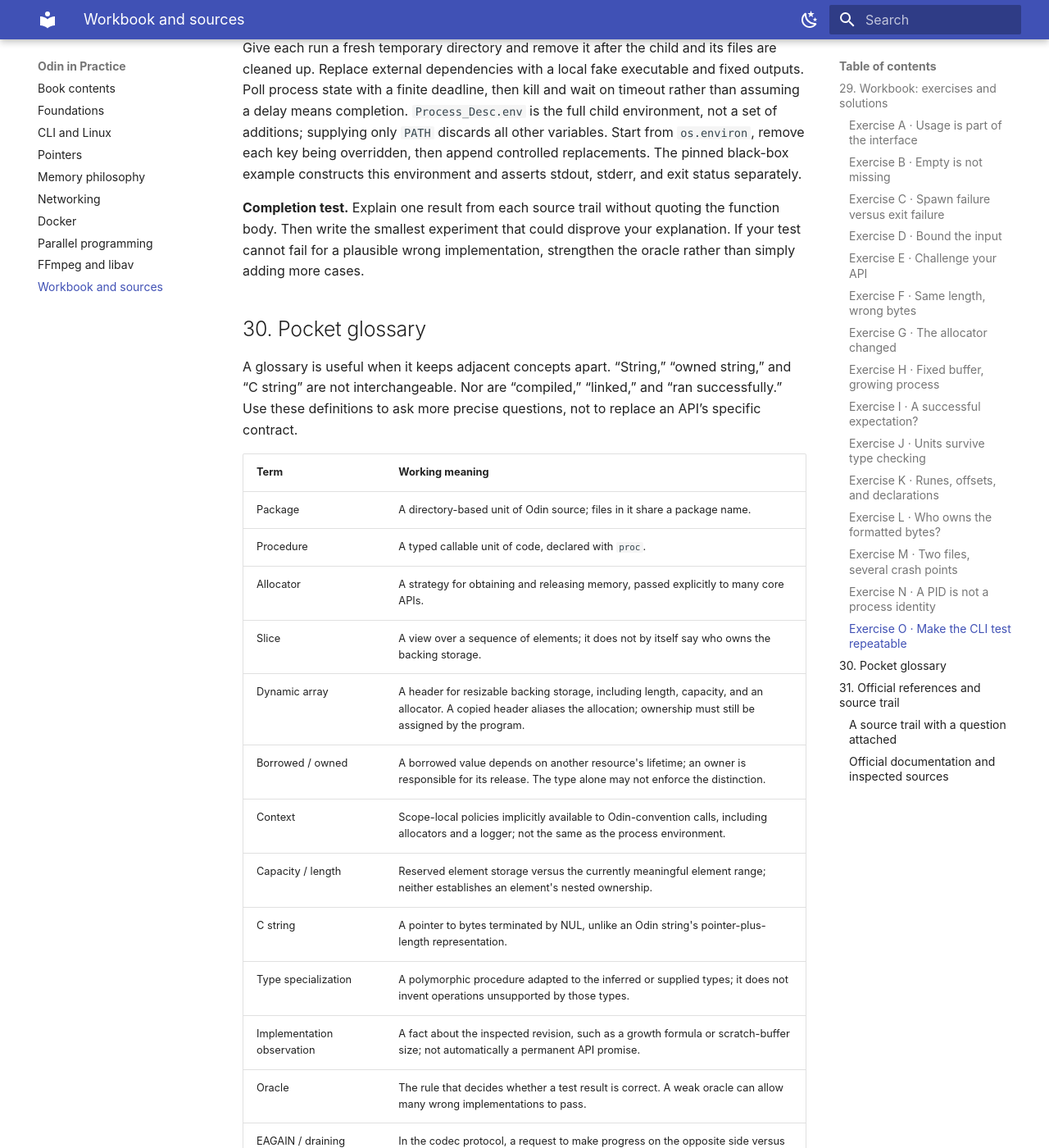
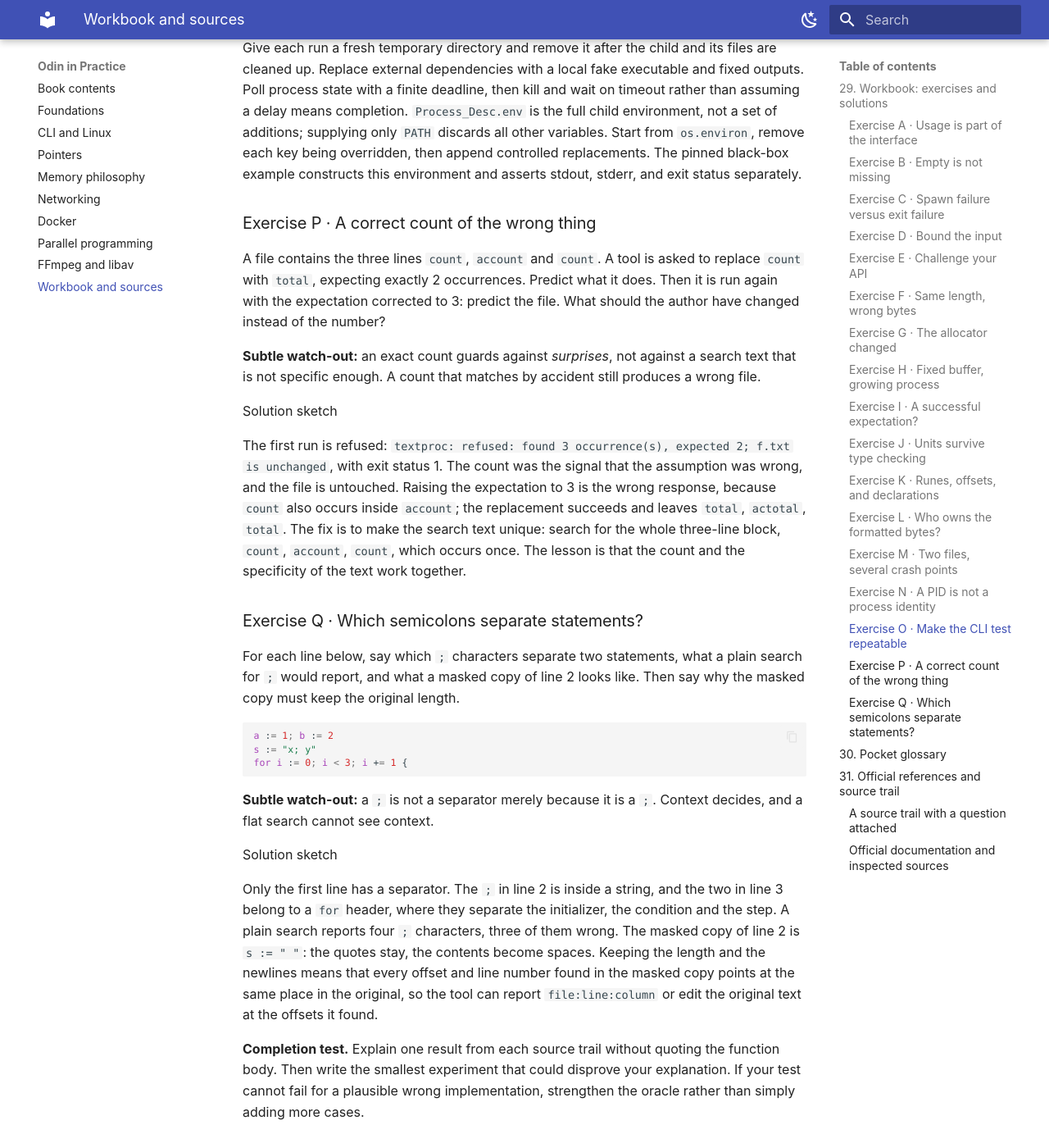
Before and after one commit to weima/odin-in-practice, an MkDocs documentation site: the page built from docs/chapters/workbook.md, in a window 1280 px wide and 1400 px high, scrolled down 6784 px. Shown: the whole window at 82% size. Built offline with MkDocs 1.6.1 and Material for MkDocs 9.7.7, drawn with Linux system fonts in a browser that asks for light colours; some of the changed text lies outside the part shown.

Commit message:
docs(workbook): add exercises and glossary for chapter 32
Exercises P and Q: a correct count of the wrong thing (a count that matches by accident, because the search text also occurs inside another word, still produces a wrong file) and which semicolons separate statements. The solutions quote real output from the textproc tool. Adds three glossary terms (exact-count replacement, masked copy, bounded streaming), two source-trail rows for core:bufio and core:text/regex, and their two source links, all checked against the bundled Odin source. Each exercise has a unique anchor.

````diff
--- a/docs/chapters/workbook.md
+++ b/docs/chapters/workbook.md
@@ -177,6 +177,36 @@ Solution sketch
 
 Give each run a fresh temporary directory and remove it after the child and its files are cleaned up. Replace external dependencies with a local fake executable and fixed outputs. Poll process state with a finite deadline, then kill and wait on timeout rather than assuming a delay means completion. `Process_Desc.env` is the full child environment, not a set of additions; supplying only `PATH` discards all other variables. Start from `os.environ`, remove each key being overridden, then append controlled replacements. The pinned black-box example constructs this environment and asserts stdout, stderr, and exit status separately.
 
+<a id="dogfood-exercise-p"></a>
+
+### Exercise P · A correct count of the wrong thing
+
+A file contains the three lines `count`, `account` and `count`. A tool is asked to replace `count` with `total`, expecting exactly 2 occurrences. Predict what it does. Then it is run again with the expectation corrected to 3: predict the file. What should the author have changed instead of the number?
+
+**Subtle watch-out:** an exact count guards against *surprises*, not against a search text that is not specific enough. A count that matches by accident still produces a wrong file.
+
+Solution sketch
+
+The first run is refused: `textproc: refused: found 3 occurrence(s), expected 2; f.txt is unchanged`, with exit status 1. The count was the signal that the assumption was wrong, and the file is untouched. Raising the expectation to 3 is the wrong response, because `count` also occurs inside `account`; the replacement succeeds and leaves `total`, `actotal`, `total`. The fix is to make the search text unique: search for the whole three-line block, `count`, `account`, `count`, which occurs once. The lesson is that the count and the specificity of the text work together.
+
+<a id="dogfood-exercise-q"></a>
+
+### Exercise Q · Which semicolons separate statements?
+
+For each line below, say which `;` characters separate two statements, what a plain search for `;` would report, and what a masked copy of line 2 looks like. Then say why the masked copy must keep the original length.
+
+```odin
+a := 1; b := 2
+s := "x; y"
+for i := 0; i < 3; i += 1 {
+```
+
+**Subtle watch-out:** a `;` is not a separator merely because it is a `;`. Context decides, and a flat search cannot see context.
+
+Solution sketch
+
+Only the first line has a separator. The `;` in line 2 is inside a string, and the two in line 3 belong to a `for` header, where they separate the initializer, the condition and the step. A plain search reports four `;` characters, three of them wrong. The masked copy of line 2 is `s := "    "`: the quotes stay, the contents become spaces. Keeping the length and the newlines means that every offset and line number found in the masked copy points at the same place in the original, so the tool can report `file:line:column` or edit the original text at the offsets it found.
+
 **Completion test.** Explain one result from each source trail without quoting the function body. Then write the smallest experiment that could disprove your explanation. If your test cannot fail for a plausible wrong implementation, strengthen the oracle rather than simply adding more cases.
 
 <a id="glossary"></a>
@@ -217,6 +247,9 @@ A glossary is useful when it keeps adjacent concepts apart. “String,” “own
 | Process group | A set of related processes that can receive a group signal together. Signaling a child PID alone does not signal its descendants. |
 | Black-box test | A test that invokes the built executable as a separate process and checks its externally visible behavior. It complements, rather than replaces, package tests. |
 | Fake executable | A controlled local program or script substituted for an external dependency during a test. It makes arguments, output, and failure status reproducible without depending on the real tool. |
+| Exact-count replacement | A text replacement that states how many occurrences it expects and refuses when the count differs. It guards against surprises, but the search text must also be specific enough. |
+| Masked copy | A copy of source text in which the contents of comments, strings and raw strings are blanked, keeping the length and the newlines, so a plain search sees only code and every offset still matches the original. |
+| Bounded streaming | Processing input through a fixed-size buffer so that memory depends on limits the program chose, such as line length and result count, and not on the size of the input. |
 | Demuxer / muxer | A demuxer separates container input into streams and packets; a muxer packages output streams and packets. |
 | Packet / frame | A packet carries compressed stream data; a frame carries decoded audio samples or video pixels. |
 | Time base | A rational unit that gives meaning to integer media timestamps. |
@@ -264,6 +297,8 @@ This is library and runtime source evidence, not a claim to have audited the ent
 | `core/sys/posix/unistd.odin` · `setsid`; `core/sys/posix/signal.odin` · `killpg` | How can Linux process-group cancellation reach descendants, and what does it affect? | 15 |
 | `core/os/temp_file.odin` · `make_directory_temp`; `core/os/env.odin` · `environ` | How can tests isolate paths and construct a controlled child environment? | 21 |
 | `core/testing/testing.odin` · `expect_value`, `expect` | Which arguments are source/expression metadata, and how do you provide a custom expectation message? | 21 |
+| `core/bufio/reader.odin` · `reader_init`, `reader_read_slice` | Whose memory is a returned line, and what happens when a line is longer than the buffer? | 32 |
+| `core/text/regex/regex.odin` · `create`, `match`, `destroy` | How is a pattern compiled once, what does a capture hold, and who frees it? | 32 |
 
 To reproduce a reading, run `odin root`, open the local path, find the symbol, and compare the relevant branch with the pinned link. Do not call runtime-private helpers from application code merely because this book uses them to explain behavior. The public operation remains the intended interface.
 
@@ -303,6 +338,8 @@ To reproduce a reading, run `odin root`, open the local path, find the symbol, a
 - [Linux process source](https://github.com/odin-lang/Odin/blob/84bc3fc2100b0f7880a3af37f71bccdcda41c6f9/core/os/process_linux.odin) — Linux process startup, wait, and signaling paths.
 - [POSIX session source](https://github.com/odin-lang/Odin/blob/84bc3fc2100b0f7880a3af37f71bccdcda41c6f9/core/sys/posix/unistd.odin) and [POSIX signal source](https://github.com/odin-lang/Odin/blob/84bc3fc2100b0f7880a3af37f71bccdcda41c6f9/core/sys/posix/signal.odin) — `setsid` and process-group signaling.
 - [Temporary-directory source](https://github.com/odin-lang/Odin/blob/84bc3fc2100b0f7880a3af37f71bccdcda41c6f9/core/os/temp_file.odin) — isolated temporary directories for tests.
+- [Buffered reader source](https://github.com/odin-lang/Odin/blob/84bc3fc2100b0f7880a3af37f71bccdcda41c6f9/core/bufio/reader.odin) — fixed-size buffering, `reader_read_slice` and `Buffer_Full`.
+- [Regular-expression source](https://github.com/odin-lang/Odin/blob/84bc3fc2100b0f7880a3af37f71bccdcda41c6f9/core/text/regex/regex.odin) — compiling patterns, matching, and capture ownership.
 - [Creator’s explanation of the name](https://forum.odin-lang.org/t/origin-of-the-name-odin/794) — a mythological project codename that stuck.
 - [FFmpeg documentation](https://ffmpeg.org/documentation.html) — official user and developer documentation index.
 - [ffmpeg command documentation](https://ffmpeg.org/ffmpeg.html) — options, stream selection, streamcopy, transcoding and filtering.
````
